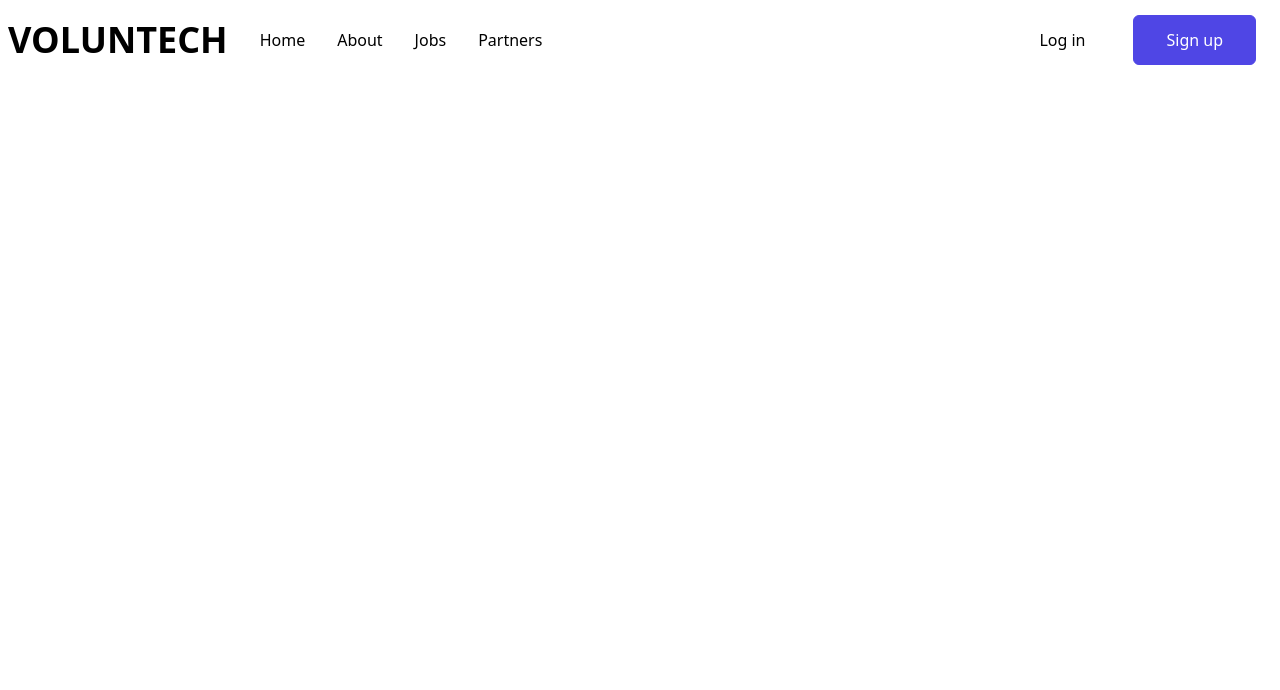
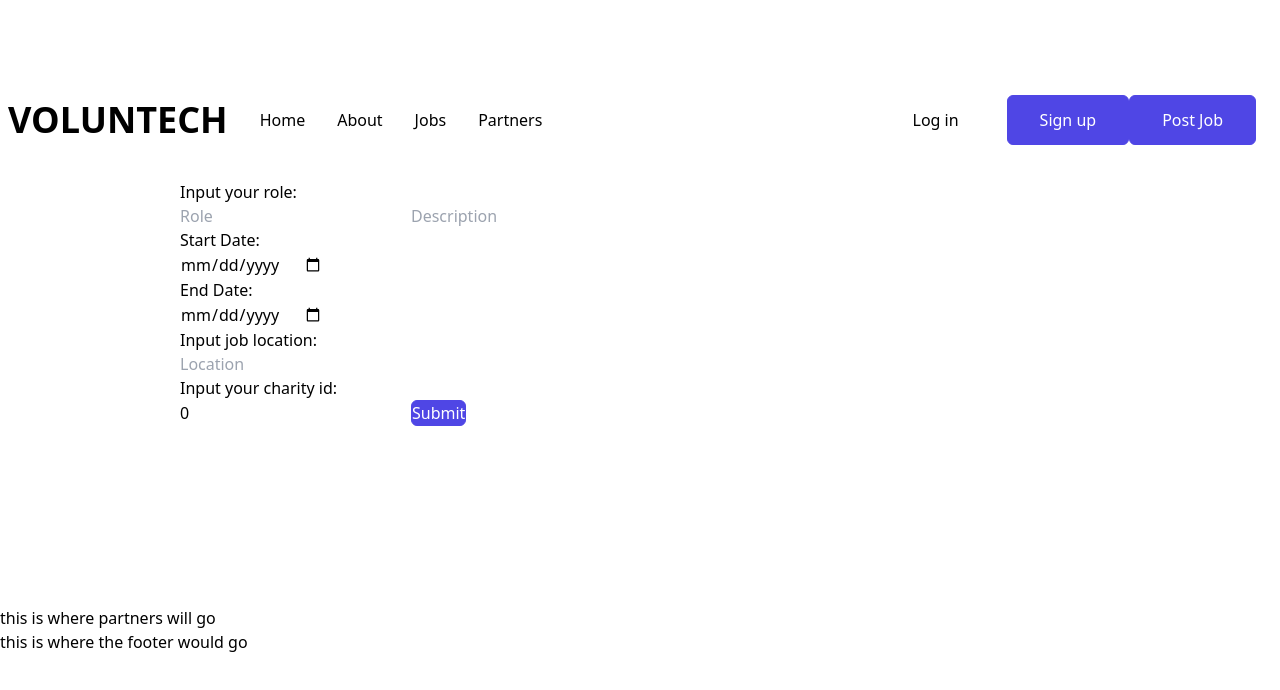
Before and after one commit to nadia-dj98/capstone-project-front-end, a React (Create React App) app in the folder voluntech/: page /postjob in a window 1280 px wide. Shown: the top 690 px of the page. Built offline with nearby package versions, Linux system fonts and the light colour scheme; no server answers.

Commit message:
adds react components

```diff
--- a/voluntech/src/App.js
+++ b/voluntech/src/App.js
@@ -4,9 +4,11 @@ import Footer from './components/Footer';
 import JobContainer from './containers/JobContainer';
 import { BrowserRouter, Routes, Route } from "react-router-dom";
 import About from "./components/About";
+import Home from "./components/Home";
 import Partners from "./components/Partners";
-import { useState } from 'react';
+import { useState, useEffect } from 'react';
 import { createContext } from 'react';
+import JobForm from './components/JobForm';
 // import Login from "./components/Login";
 // import Login from "./components/Register";
 
@@ -14,10 +16,19 @@ export const UserContext = createContext(null)
 
 function App() {
 
-  // Create a state for user - starts off as null - done
   const [user, setUser] = useState(null);
 
-  // Using UseContext, we will pass down "user" - done
+
+  const [jobs, setJobs] = useState([]);
+
+    useEffect (() => {
+        fetch("http://localhost:8080/jobs")
+        .then(response => response.json())
+        .then(response => {
+            setJobs(response)
+        })
+    },[]);
+
 
   return (
    <>
@@ -25,14 +36,21 @@ function App() {
   <BrowserRouter>
 
     <UserContext.Provider value = {[user, setUser]}>
-    <NavBar/>
+    <NavBar jobs={jobs}/>
 
     <Routes>
+
+        <Route path= "/home" element =
+        {<Home/>}
+        />
         <Route path= "/about" element =
         {<About/>}
         />
-        <Route path= "/jobs" element=
-        {<JobContainer/>}
+        <Route path= "/jobs" element =
+        {<JobContainer jobs={jobs}/>}
+        />
+        <Route path= "/postjob" element =
+        {<JobForm/>}
         />
         {/* <Route path="/login" element=
         {<Login/>}
--- a/voluntech/src/components/About.js
+++ b/voluntech/src/components/About.js
@@ -1,10 +1,8 @@
-import JobForm from "./JobForm";
-
 const About = () => {
     return (
         <>
         <p>this is the about section</p>
-        <JobForm/>
+
         </>
      );
 }
--- /dev/null
+++ b/voluntech/src/components/Home.js
@@ -0,0 +1,12 @@
+import Hero from "./Hero";
+
+const Home = () => {
+    return (
+        <>
+         <Hero/>
+         <p>This is where the Home Page should be ideally!</p>
+        </>
+     );
+}
+
+export default Home;
--- a/voluntech/src/components/Job.js
+++ b/voluntech/src/components/Job.js
@@ -6,9 +6,9 @@ const Job = ({job}) => {
                 <p>Role: {job.role}</p>
                 <p>Charity: {job.charity.name}</p>
                 <p>Description: {job.description}</p>
-                <p> Start Date: {job.startDate} </p>
-                <p> End Date: {job.endDate}</p>
-                <p> Location: {job.location}</p>
+                <p>Start Date: {job.startDate} </p>
+                <p>End Date: {job.endDate}</p>
+                <p>Location: {job.location}</p>
                 <button>Apply</button>
             </div>
         </div>
--- a/voluntech/src/components/JobForm.js
+++ b/voluntech/src/components/JobForm.js
@@ -11,7 +11,7 @@ const JobForm = ({}) => {
     const [startDate, setStartDate] = useState("");
     const [endDate, setEndDate] = useState("");
     const [location, setLocation] = useState("");
-    const [charity, setCharity] = useState("");
+    const [charity, setCharity] = useState(0);
 
 
     const postNewJob = (newJob) => {
@@ -34,7 +34,7 @@ const JobForm = ({}) => {
         setStartDate("");
         setEndDate("");
         setLocation("");
-        setCharity("");
+        setCharity(0);
     }
 
 
@@ -80,10 +80,10 @@ const JobForm = ({}) => {
                 value={location}
                 onChange={(e) => setLocation(e.target.value)}
                 />
-            <h2>Input your charity name:</h2>
+            <h2>Input your charity id:</h2>
             <input
                 className=""
-                type = "text"
+                type = "number"
                 placeholder="Charity"
                 value={charity}
                 onChange={(e) => setCharity(e.target.value)}
--- a/voluntech/src/components/NavBar.js
+++ b/voluntech/src/components/NavBar.js
@@ -1,6 +1,6 @@
 import { Link } from "react-router-dom";
 
-const NavBar = ({}) => {
+const NavBar = ({jobs}) => {
 
     // Get user from UseContext
     // If the user is not null (charity or volunteer), then render the "log out" and "welcome message"
@@ -12,13 +12,13 @@ const NavBar = ({}) => {
     return (
         <>
       <div className='w-screen h-[80px] z-10 bg-white  fixed drop-shadlow-lg'>
-    <div className='px-2 flex justify-between items-center w-full h-full'>
+        <div className='px-2 flex justify-between items-center w-full h-full'>
         <div className='flex items-center'>
             <h1 className='text-3xl font-bold mr-4 sm:text-4xl'>VOLUNTECH</h1>
             <ul className='hidden md:flex'>
 
 
-                 <li> <Link to="/">Home</Link> </li>
+                  <li>  <Link to="/home">Home</Link> </li>
                   <li>  <Link to= "/about">About</Link></li>
                   <li>  <Link to="/jobs">Jobs</Link> </li>
                   <li>  <Link to="/partners">Partners</Link></li>
@@ -26,6 +26,7 @@ const NavBar = ({}) => {
               </div>
 
               <div className='hidden md:flex pr-4'>
+
                 <button className='px-8 py-3 border-none bg-transparent text-black mr-4'>
                     <Link to="/GuestLogin">Log in</Link>
                 </button>
@@ -34,6 +35,11 @@ const NavBar = ({}) => {
                 <button className='px-8 py-3'>
                     <Link to="/Signup">Sign up</Link>
                 </button>
+
+                <button className='px-8 py-3'>
+                    <Link to="/postjob">Post Job</Link>
+                </button>
+
                 </div>
                 </div>
                 </div>
--- a/voluntech/src/containers/JobContainer.js
+++ b/voluntech/src/containers/JobContainer.js
@@ -3,24 +3,16 @@ import JobList from "../components/JobList";
 import Hero from "../components/Hero";
 import Partners from "../components/Partners";
 
-const JobContainer = () => {
+const JobContainer = ({jobs}) => {
 
-const [jobs, setJobs] = useState([]);
 
-useEffect (() => {
-    fetch("http://localhost:8080/jobs")
-    .then(response => response.json())
-    .then(response => {
-        setJobs(response)
-    })
-},[]);
 
 
 
 
     return (
         <>
-        <Hero/>
+
 
         <JobList jobs ={jobs}/>
 
```
